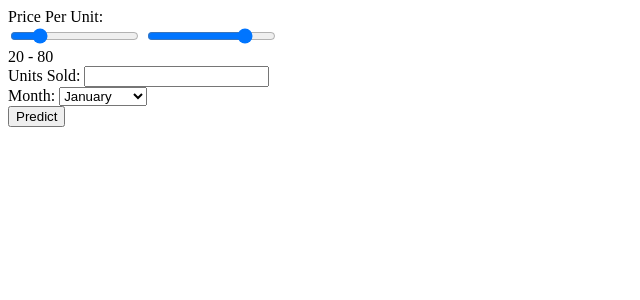
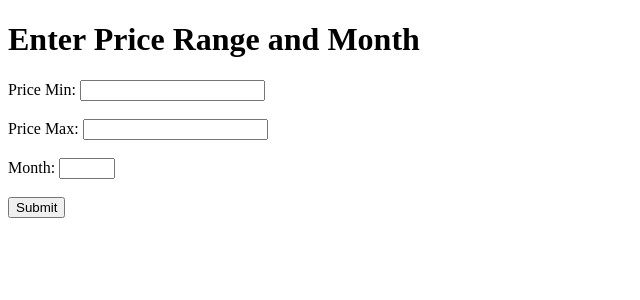
Before and after one commit to codeslashSagnik/Sales_Insights, a Django app: page / in a window 1280 px wide. Shown: the top 300 px of the page, without its empty margins (0-640 px from the left). Run offline with Django 5.2, Linux system fonts and the light colour scheme.

Commit message:
Final Commit

```diff
--- a/sales_insights/analysis/templates/form.html
+++ b/sales_insights/analysis/templates/form.html
@@ -1,45 +1,24 @@
-<form method="POST">
-    {% csrf_token %}
+<!DOCTYPE html>
+<html lang="en">
+<head>
+    <meta charset="UTF-8">
+    <meta name="viewport" content="width=device-width, initial-scale=1.0">
+    <title>Sales Insights</title>
+</head>
+<body>
+    <h1>Enter Price Range and Month</h1>
+    <form method="POST">
+        {% csrf_token %}
+        <label for="price_min">Price Min:</label>
+        <input type="number" name="price_min" step="0.01" required><br><br>
 
-    <label for="price_per_unit">Price Per Unit:</label>
-    <!-- Two-sided slider -->
-    <div>
-        <input type="range" id="price_min" name="price_min" min="1" max="100" step="0.01" value="20" oninput="updatePriceValues()">
-        <input type="range" id="price_max" name="price_max" min="1" max="100" step="0.01" value="80" oninput="updatePriceValues()">
-    </div>
-    <span id="price_min_value">20</span> - <span id="price_max_value">80</span><br>
+        <label for="price_max">Price Max:</label>
+        <input type="number" name="price_max" step="0.01" required><br><br>
 
-    <label for="units_sold">Units Sold:</label>
-    <input type="number" name="units_sold" required><br>
+        <label for="month">Month:</label>
+        <input type="number" name="month" min="1" max="12" required><br><br>
 
-    <label for="month">Month:</label>
-    <select name="month" required>
-        <option value="1">January</option>
-        <option value="2">February</option>
-        <option value="3">March</option>
-        <option value="4">April</option>
-        <option value="5">May</option>
-        <option value="6">June</option>
-        <option value="7">July</option>
-        <option value="8">August</option>
-        <option value="9">September</option>
-        <option value="10">October</option>
-        <option value="11">November</option>
-        <option value="12">December</option>
-    </select><br>
-
-    <button type="submit">Predict</button>
-</form>
-
-<script>
-    // Function to update the price values when the sliders are moved
-    function updatePriceValues() {
-        // Get the values of the sliders
-        var minValue = document.getElementById('price_min').value;
-        var maxValue = document.getElementById('price_max').value;
-
-        // Update the displayed values
-        document.getElementById('price_min_value').textContent = minValue;
-        document.getElementById('price_max_value').textContent = maxValue;
-    }
-</script>
+        <button type="submit">Submit</button>
+    </form>
+</body>
+</html>
--- a/sales_insights/analysis/views.py
+++ b/sales_insights/analysis/views.py
@@ -1,36 +1,32 @@
+from django.shortcuts import render
+from .utils import load_model_and_scalers, find_optimal_price
+import numpy as np
+from .utils import calculate_revenue
 
-from django.shortcuts import render
-from .utils import predict_revenue, find_optimal_price
 def result_view(request):
     if request.method == 'POST':
-
         price_min = float(request.POST['price_min'])
         price_max = float(request.POST['price_max'])
-        units_sold = int(request.POST['units_sold'])
         month = int(request.POST['month'])
 
-        expected_revenue = price_min * units_sold
 
-        price_per_unit = (price_min + price_max) / 2
+        model, scaler_X, scaler_Y = load_model_and_scalers()
+
+        price_range = np.arange(price_min, price_max + 0.1, 0.1)
 
 
-        predicted_revenue = predict_revenue(price_per_unit, units_sold, month)
+        optimal_price, max_revenue = find_optimal_price(price_range, model, scaler_X, scaler_Y, month)
 
 
-        price_range = range(int(price_min), int(price_max) + 1)
+        optimal_units_sold = calculate_revenue(optimal_price, model, scaler_X, scaler_Y, month) / optimal_price
+        optimal_units_sold = int(optimal_units_sold)
 
-
-        best_price, max_revenue = find_optimal_price(price_range, units_sold, month)
-
-        optimal_units= int(predicted_revenue / best_price)
 
 
         return render(request, 'result.html', {
-            'predicted_revenue': predicted_revenue,
-            'expected_revenue': expected_revenue,
-            'best_price': best_price,
+            'optimal_price': optimal_price,
             'max_revenue': max_revenue,
-            'optimal_units': optimal_units
+            'optimal_units_sold': optimal_units_sold
         })
 
     return render(request, 'form.html')
--- a/sales_insights/data/management/commands/load_data.py
+++ b/sales_insights/data/management/commands/load_data.py
@@ -16,7 +16,9 @@ class Command(BaseCommand):
                 for row in reader:
                     SalesData.objects.create(
                         date=row['date'],
+
                         price_per_unit=float(row['price_per_unit']),
+
                         units_sold=float(row['units_sold'])
                     )
             self.stdout.write(self.style.SUCCESS('Successfully loaded sales data into the database'))
```
Also changed, not shown: sales_insights/analysis/templates/result.html (+14 -7 lines), sales_insights/analysis/utils.py (+29 -22 lines), 10 other files.
